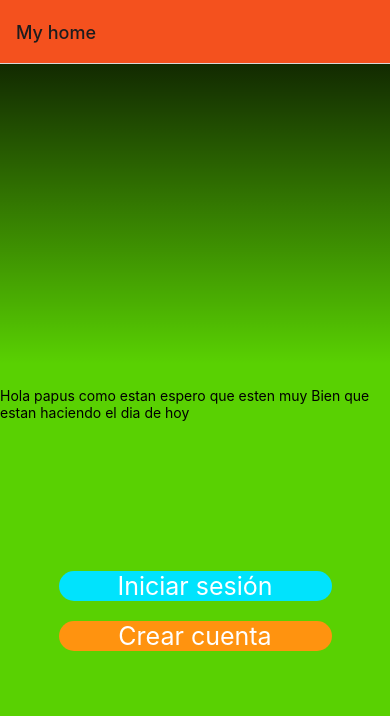
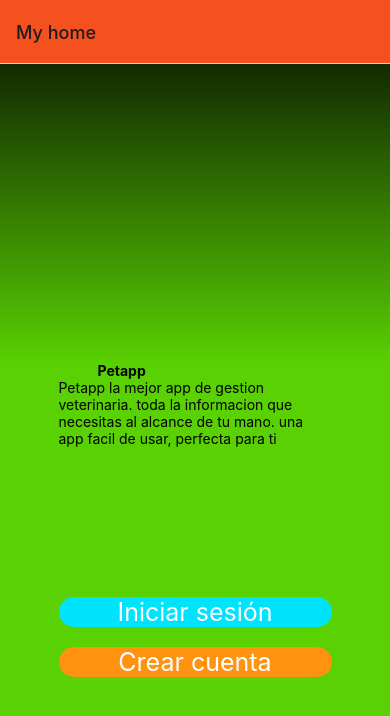
Before and after one commit to 00Alex16/pet-app, a React Native app: screen /Portada in a window 390 px wide. Shown: the top 716 px of the page. Built offline with nearby package versions, Linux system fonts and the light colour scheme.

Commit message:
cambios 27 de mayo juan pablo lopez

```diff
--- a/screens/Portada.js
+++ b/screens/Portada.js
@@ -13,9 +13,13 @@ const Portada = (props) => {
         right: 0,
         top: 0,}}
       />
-        <Text>
-          Hola papus como estan espero que esten muy Bien
-          que estan haciendo el dia de hoy
+        <Text style={styles.textoName}>
+          Petapp
+        </Text>
+        <Text style={styles.texto} >
+          Petapp la mejor app de gestion veterinaria.
+          toda la informacion que necesitas al alcance de tu mano.
+          una app facil de usar, perfecta para ti
         </Text>
         <BotonIniciarSesion style={styles.botones} title='Iniciar sesión' onPress={() => props.navigation.navigate('IniciarSesion')}></BotonIniciarSesion>
         <BotonCrearCuenta title='Crear cuenta' onPress={() => props.navigation.navigate('CrearCuenta')}></BotonCrearCuenta>
@@ -32,6 +36,19 @@ const styles = StyleSheet.create({
   },
   botones:{
     bottom:0
+  },
+  texto:{
+    alignSelf: 'center',
+    //fontFamily: 'sans-serif',
+    justifyContent: 'center',
+    width: '70%',
+  },
+  textoName:{
+    alignSelf:'center',
+    justifyContent: 'center',
+    fontWeight:'bold',
+    fontSize:'32',
+    width: '50%',
   }
 });
 
```
Also changed, not shown: 1 other file (tests, documents, lock files or other folders).
